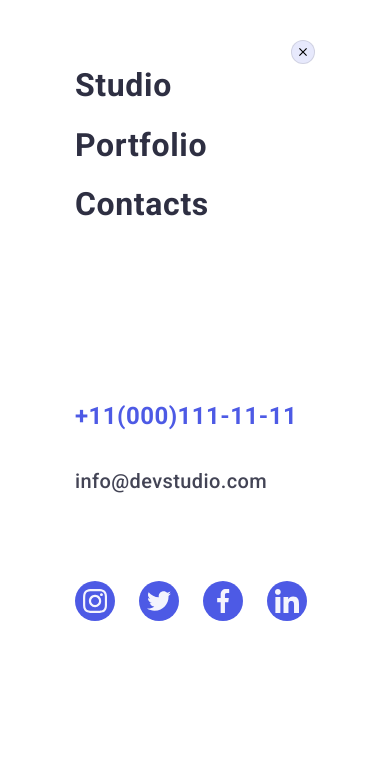
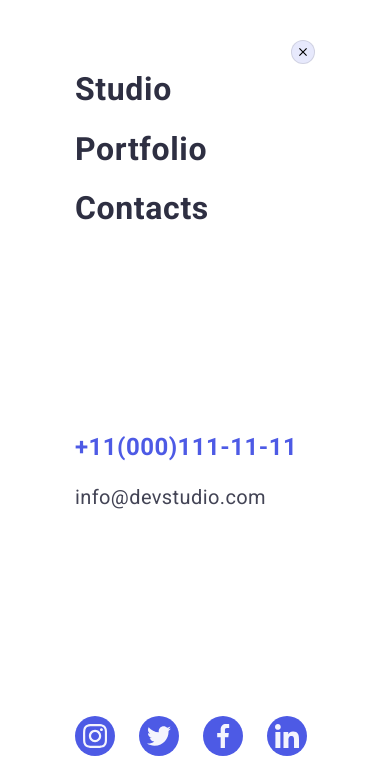
Before and after one commit to OlesiaKubska/WEBSTUDIO, a plain HTML site: page index.html in a window 390 px wide. Both pictures are taken after a click on the button 358 px from the left and 44 px from the top of the page. Shown: the top 767 px of the page. Drawn offline with nearby package versions, Linux system fonts and the light colour scheme.

Commit message:
delete line-height with styles mobile

```diff
--- a/css/mobile.css
+++ b/css/mobile.css
@@ -1,9 +1,6 @@
 @media screen and (min-width: 320px) {
     .container {
         max-width: 428px;
-        padding-bottom: 2vmin;
-        padding-top: 2vmin;
-        font-size: .8rem;
     }
 
     .header-logo {
@@ -31,6 +28,7 @@
         left: 0;
         width: 100%;
         height: 100%;
+        z-index: 1;
         max-height: 796px;
         background-color: #ffffff;
         transition: visibility, opacity var(--footer-text-color);
@@ -46,6 +44,9 @@
 
     .mob-container {
         position: absolute;
+        display: flex;
+        flex-direction: column;
+        justify-content: space-between;
         top: 50%;
         left: 50%;
         transform: translate(-50%, -50%);
@@ -97,7 +98,7 @@
         flex-direction: column;
         align-items: flex-start;
         gap: 24px;
-        margin-top: 28px;
+        margin-top: 32px;
     }
 
     .mob-menu-link {
@@ -118,17 +119,12 @@
 
     .mob-menu-address {
         font-style: normal;
-        margin-bottom: 48px;
-        margin-top: 180px;
     }
 
     .contacts-mob-menu-list {
         flex-direction: column;
         align-items: flex-start;
-    }
-
-    .contacts-mob-menu-item {
-        margin-bottom: 40px;
+        gap: 24px;
     }
 
     .contacts-mob-menu-link {
@@ -140,11 +136,15 @@
     }
 
     .contacts-mob-menu-link-second {
-        font-weight: 500;
         font-size: 20px;
         line-height: 1.2;
         letter-spacing: 0.02em;
         color: #434455;
+    }
+
+    .contacts-mob-menu-link-second:hover,
+    .contacts-mob-menu-link-second:focus {
+        color: #4D5AE5;
     }
 
     .mob-menu-social {
@@ -195,13 +195,12 @@
                 rgba(46, 47, 66, 0.7),
                 rgba(46, 47, 66, 0.7)),
                     url('../imeges/main-page/mobile/Dark-bg-mob-2x.jpg');
-            }
+        }
     }
 
     .hero-title {
         max-width: 318px;
-        font-size: 36px;
-        line-height: 1.11;
+        font-size: 34px;
     }
 
     .modal {
@@ -211,12 +210,10 @@
 
     .modal-text {
         font-size: 12px;
-        line-height: 1.33;
     }
 
     .modal-form-chek-desc {
         font-size: 10px;
-        line-height: 1.1;
     }
 
     .feature-list {
@@ -234,14 +231,12 @@
 
     .feature-title {
         font-size: 36px;
-        line-height: 1.11;
         text-align: center;
         margin-top: 0;
     }
 
     .feature-text {
         font-size: 16px;
-        line-height: 1.5;
     }
 
     .team-list {
--- a/css/styles.css
+++ b/css/styles.css
@@ -51,8 +51,6 @@ body {
 .section {
   padding-bottom: 120px;
   padding-top: 120px;
-  padding-bottom: 2vmin;
-  padding-top: 2vmin;
 }
 
 .section-title {
@@ -835,11 +833,6 @@ body {
 }
 
 @media screen and (max-width: 767px) {
-  .section {
-    padding-bottom: 96px;
-    padding-top: 96px;
-  }
-
   .header {
     padding-top: 24px;
     padding-bottom: 24px;
@@ -855,6 +848,11 @@ body {
 }
 
 @media screen and (max-width: 1199px) {
+  .section {
+    padding-bottom: 96px;
+    padding-top: 96px;
+  }
+
   .gallery {
     display: none;
   }
--- a/index.html
+++ b/index.html
@@ -69,7 +69,7 @@
               <use href="./imeges/main-page/icons.svg#icon-close-black"></use>
             </svg>
           </button>
-          <nav>
+          <div>
             <ul class="mob-menu-list list">
               <li class="mob-menu-item">
                 <a class="mob-menu-link link" href="./index.html">Studio</a>
@@ -81,8 +81,8 @@
                 <a class="mob-menu-link link" href="#">Contacts</a>
               </li>
             </ul>
-          </nav>
-          <address class="mob-menu-address">
+          </div>
+          <div class="mob-menu-address">
             <ul class="contacts-mob-menu-list list">
               <li class="contacts-mob-menu-item">
                 <a class="contacts-mob-menu-link link" href="tel:+110001111111"
@@ -95,7 +95,7 @@
                 >
               </li>
             </ul>
-          </address>
+          </div>
           <div class="mob-menu-social">
             <ul class="mob-menu-social-list list">
               <li class="mob-menu-social-item">
```
